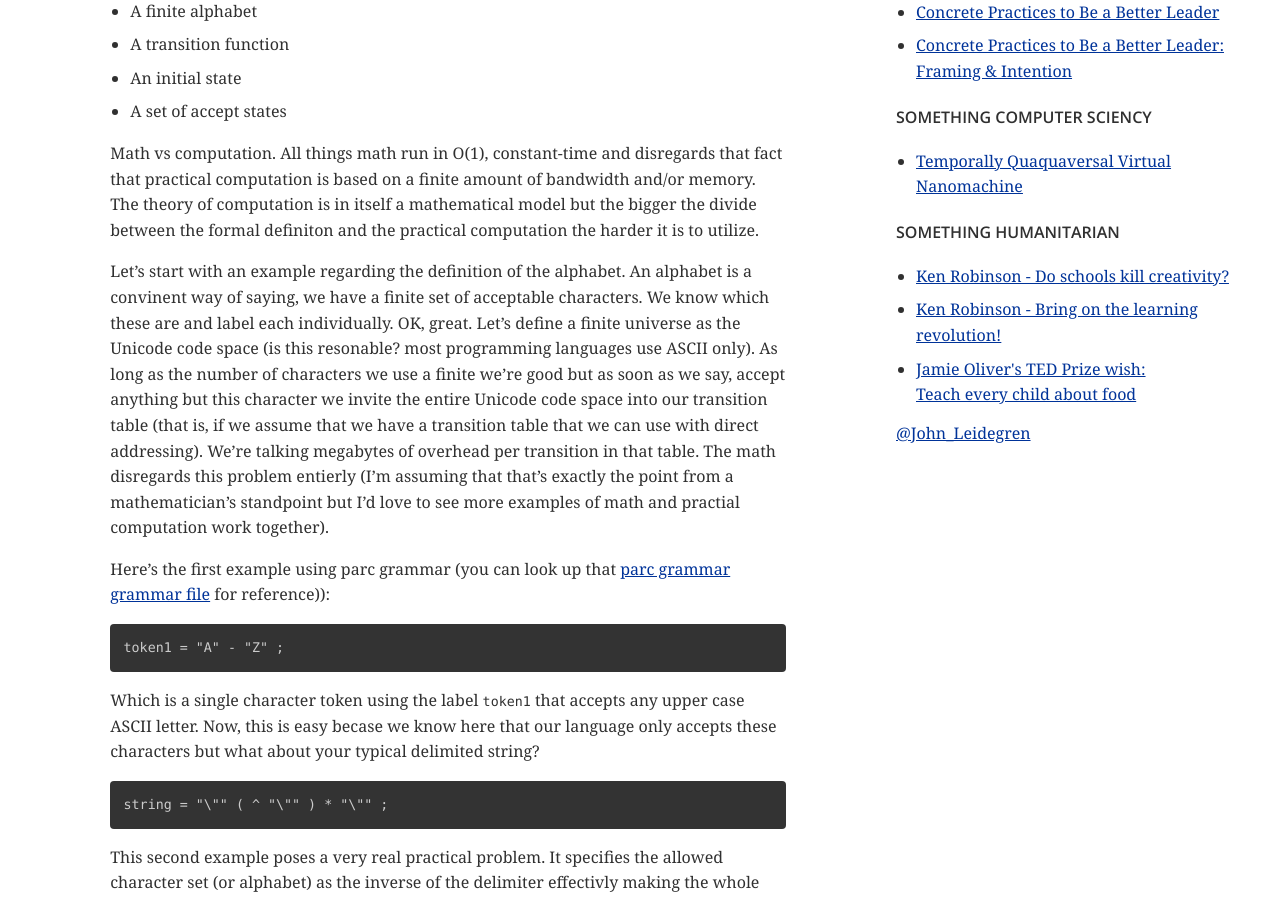
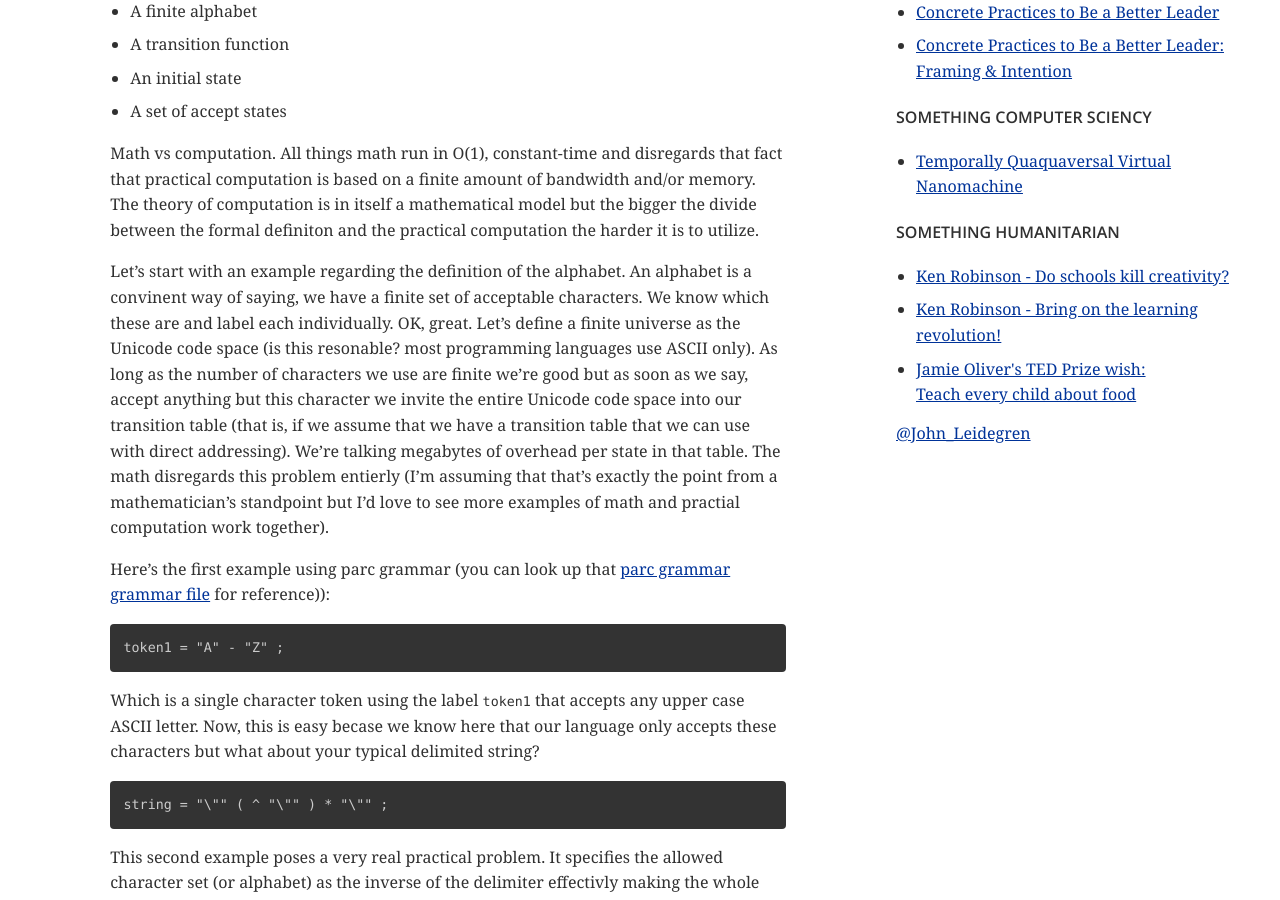
Before and after one commit to leidegre/leidegre.github.com, a Jekyll site: the page built from index.md, in a window 1280 px wide and 900 px high, scrolled down 771 px. Built offline with Jekyll 4.4.1, drawn with Linux system fonts in a browser that asks for light colours; nearby versions of some CDN libraries; comment, search, counter and statistics services are not loaded.

Commit message:
Update 2015-05-03-dfa-construction.md

```diff
--- a/_posts/2015-05-03-dfa-construction.md
+++ b/_posts/2015-05-03-dfa-construction.md
@@ -18,7 +18,7 @@ The formal definition of a state machine is essentialy 5 things:
 
 Math vs computation. All things math run in O(1), constant-time and disregards that fact that practical computation is based on a finite amount of bandwidth and/or memory. The theory of computation is in itself a mathematical model but the bigger the divide between the formal definiton and the practical computation the harder it is to utilize.
 
-Let's start with an example regarding the definition of the alphabet. An alphabet is a convinent way of saying, we have a finite set of acceptable characters. We know which these are and label each individually. OK, great. Let's define a finite universe as the Unicode code space (is this resonable? most programming languages use ASCII only). As long as the number of characters we use a finite we're good but as soon as we say, accept anything but this character we invite the entire Unicode code space into our transition table (that is, if we assume that we have a transition table that we can use with direct addressing). We're talking megabytes of overhead per transition in that table. The math disregards this problem entierly (I'm assuming that that's exactly the point from a mathematician's standpoint but I'd love to see more examples of math and practial computation work together).
+Let's start with an example regarding the definition of the alphabet. An alphabet is a convinent way of saying, we have a finite set of acceptable characters. We know which these are and label each individually. OK, great. Let's define a finite universe as the Unicode code space (is this resonable? most programming languages use ASCII only). As long as the number of characters we use are finite we're good but as soon as we say, accept anything but this character we invite the entire Unicode code space into our transition table (that is, if we assume that we have a transition table that we can use with direct addressing). We're talking megabytes of overhead per state in that table. The math disregards this problem entierly (I'm assuming that that's exactly the point from a mathematician's standpoint but I'd love to see more examples of math and practial computation work together).
 
 Here's the first example using parc grammar (you can look up that [parc grammar grammar file](https://github.com/leidegre/parc/blob/master/parc.grammar) for reference)):
 
```
